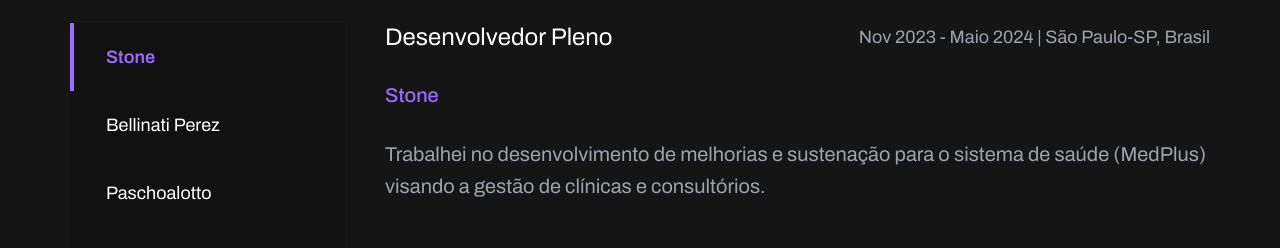
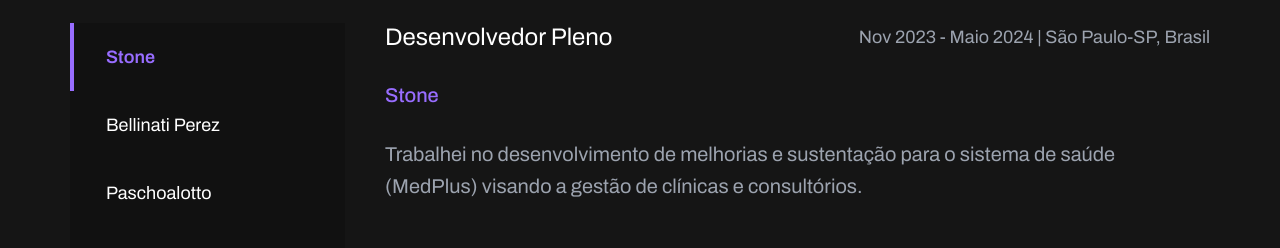
Before and after one commit to GabrielFSouza/mywebsite, a plain HTML site: page index.html in a window 1280 px wide. Shown: the part 1640-1888 px from the top of the page. Drawn offline with nearby package versions, Linux system fonts and the light colour scheme.

Commit message:
POR#003 - Ajustes no index.hmtl

```diff
--- a/index.html
+++ b/index.html
@@ -37,7 +37,7 @@
     <link rel="apple-touch-icon" href="assets/image/logo-page.svg" />
     <link rel="canonical" href="https://iuricode.com/" />
     <script src="assets/js/svg-inject.min.js"></script>
-    <title>Portfólio - Gabriel Ferreira</title>
+    <title>gabirudev</title>
   </head>
 
   <body>
@@ -216,7 +216,7 @@
               </div>
               <h5 class="companyExperience">Stone</h5>
               <p class="changeExperience">
-                Trabalhei no desenvolvimento de melhorias e sustenação para o sistema de saúde (MedPlus) visando a gestão de clínicas e consultórios.
+                Trabalhei no desenvolvimento de melhorias e sustentação para o sistema de saúde (MedPlus) visando a gestão de clínicas e consultórios.
               </p>
             </div>
           </div>
```
